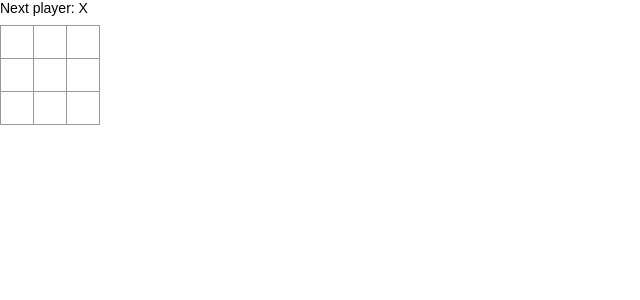
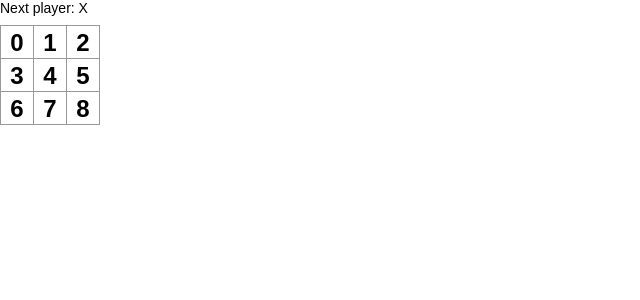
Before and after one commit to k2works/etude_for_type_script_react, a React (Create React App) app: page / in a window 1280 px wide. Shown: the top 300 px of the page, without its empty margins (0-640 px from the left). Built offline with nearby package versions, Linux system fonts and the light colour scheme.

Commit message:
React Tutorial
Passing Data Through Props

```diff
--- a/src/components/Board.tsx
+++ b/src/components/Board.tsx
@@ -2,8 +2,8 @@ import * as React from "react";
 import Square from "./Square";
 
 class Board extends React.Component {
-    public renderSquare(i: any) {
-        return <Square />;
+    public renderSquare(i: number) {
+        return <Square value={i} />;
     }
 
     public render() {
--- a/src/components/Square.tsx
+++ b/src/components/Square.tsx
@@ -1,10 +1,14 @@
 import * as React from "react";
 
-class Square extends React.Component {
+export interface IProps {
+    value: number;
+}
+
+class Square extends React.Component<IProps, object> {
     public render() {
         return (
             <button className="square">
-                {/* TODO */}
+                {this.props.value}
             </button>
         );
     }
```
